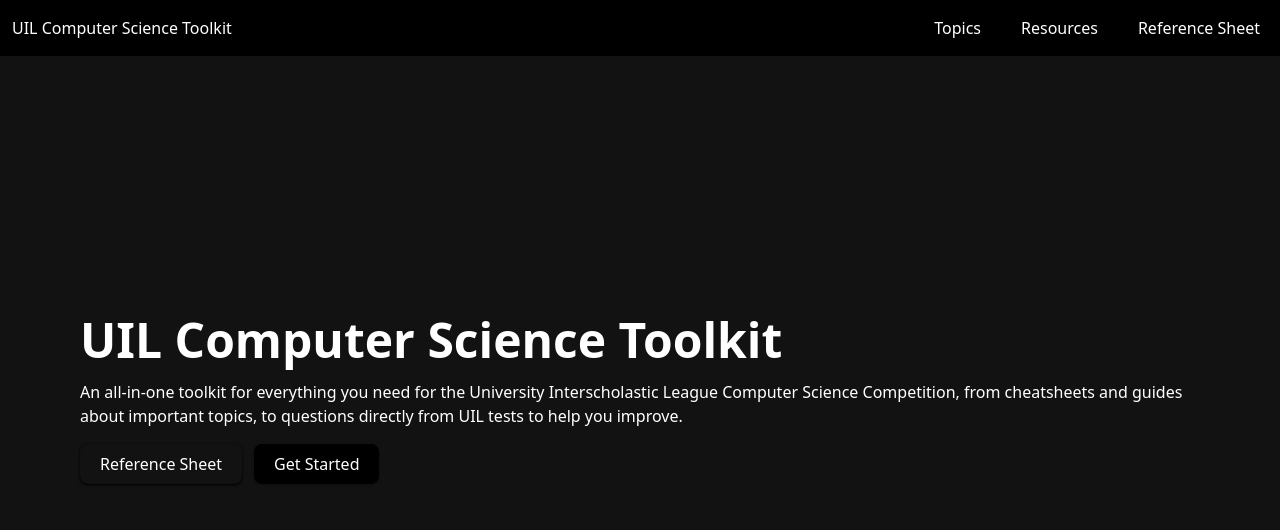
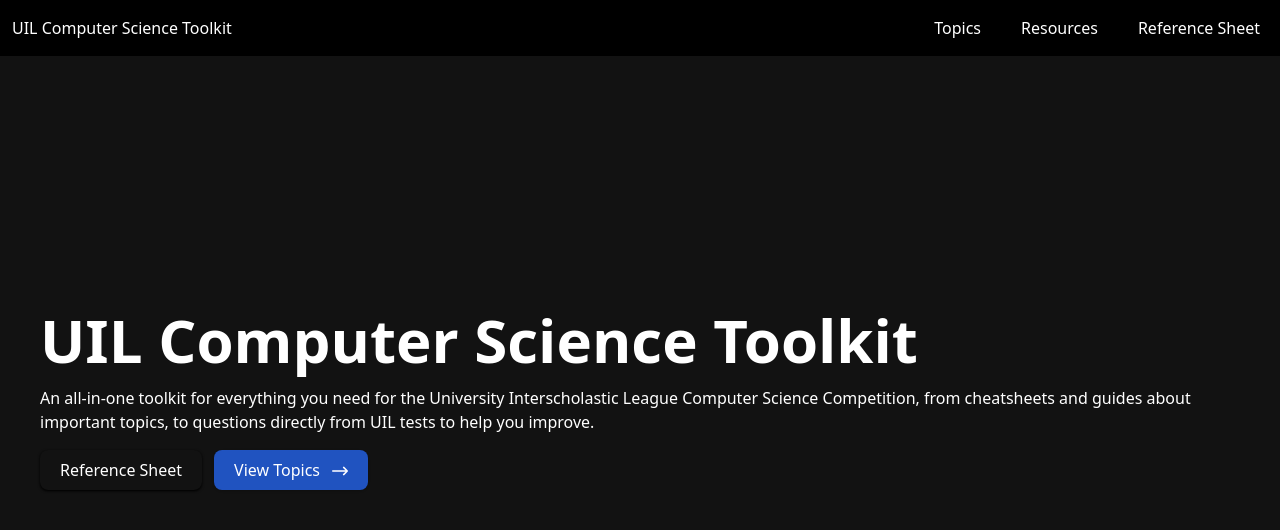
Before and after one commit to Villy-P/UIL-CS-Toolkit, a SvelteKit app: page / in a window 1280 px wide. Shown: the top 530 px of the page. Built offline with nearby package versions, Linux system fonts and the light colour scheme.

Commit message:
feat: enhance Button component with optional arrow icon and update homepage button text

```diff
--- a/src/components/Button.svelte
+++ b/src/components/Button.svelte
@@ -1,8 +1,14 @@
 <script lang="ts">
-    let { text, href }: {
+    let { text, href, arrow = false }: {
         text: string;
         href: string;
+        arrow?: boolean;
     } = $props();
 </script>
 
-<a class="bg-black text-white px-5 py-2 rounded-lg hover:bg-gray-950 w-fit shadow" {href}>{text}</a>
+<a class="bg-[#2053c0] text-white px-5 py-2 rounded-lg hover:bg-[#1a56db] w-fit shadow flex items-center gap-1" {href}>
+    {text}
+    {#if arrow}
+        <img src="/icons/right-arrow.svg" class="w-4 h-4 ml-2 mt-0.5" alt="Right Arrow"/>
+    {/if}
+</a>
--- a/src/routes/+page.svelte
+++ b/src/routes/+page.svelte
@@ -4,12 +4,12 @@
 </script>
 
 <div class="w-full h-screen flex items-center">
-    <div class="px-20 flex flex-col gap-4">
-        <h1 class="text-5xl font-extrabold">UIL Computer Science Toolkit</h1>
-        <p>An all-in-one toolkit for everything you need for the University Interscholastic League Computer Science Competition, from cheatsheets and guides about important topics, to questions directly from UIL tests to help you improve.</p>
+    <div class="px-10 flex flex-col gap-4">
+        <h1 class="text-6xl font-extrabold">UIL Computer Science Toolkit</h1>
+        <p class="text-md">An all-in-one toolkit for everything you need for the University Interscholastic League Computer Science Competition, from cheatsheets and guides about important topics, to questions directly from UIL tests to help you improve.</p>
         <div class="flex gap-3">
             <UnderlineButton text="Reference Sheet" href="/topics"/>
-            <Button text="Get Started" href="/topics"/>
+            <Button text="View Topics" href="/topics" arrow/>
         </div>
     </div>
 </div>
```
Also changed, not shown: static/icons/right-arrow.svg (added).
